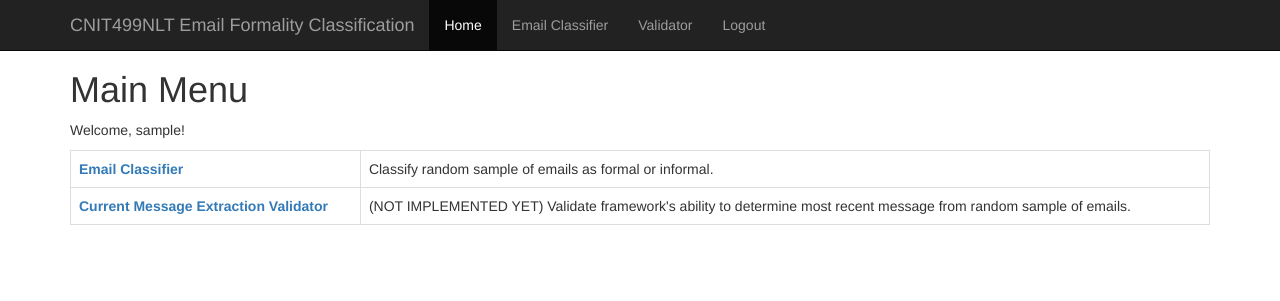
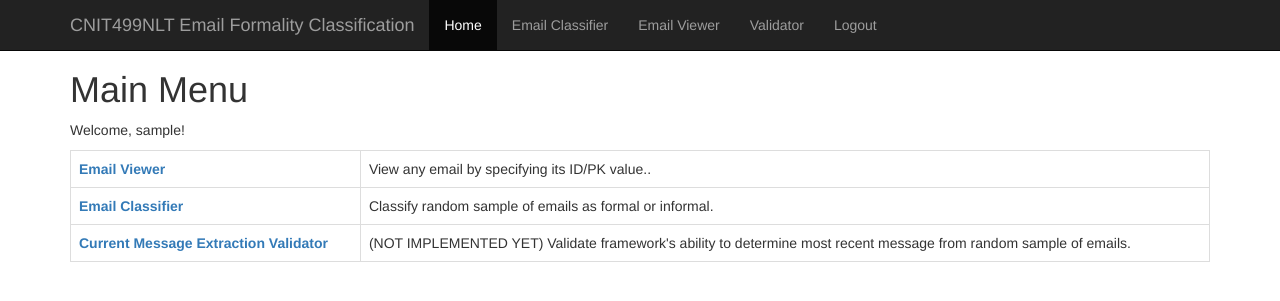
Before and after one commit to danzek/email-formality-detection, a Flask app: page /menu/ in a window 1280 px wide. Shown: the top 301 px of the page. Run offline with Flask 2, Linux system fonts and the light colour scheme; the visitor is signed in with stand-in values (Sample User, id 1); some libraries are stand-ins or nearby versions.

```diff
--- a/classifier_app/app.py
+++ b/classifier_app/app.py
@@ -69,15 +69,37 @@ def menu():
 @app.route('/classify/')
 def classify():
     e = c.fetch_random_sample(classification='unclassified')
-    return flask.render_template('emailview.html',
-                                 email_id=e.id,
-                                 email_sender=e.sender,
-                                 email_recipient=e.recipient,
-                                 email_date=e.date,
-                                 email_subject=e.subject,
-                                 email_body=render_email_body(e.id))
+    if e:
+        return show_email(e.id, classify=True)
+    else:
+        flask.abort(404)
 
-@app.route('/emailbody/<int:email_id>')
+@app.route('/email/')
+def search_emails():
+    return 'test'
+
+@app.route('/email/<int:email_id>')
+def show_email(email_id, classify=False):
+    if classify:
+        form_value = '''<input class="btn btn-primary btn-lg btn-block" type="submit" value="Formal"><br />
+                        <input class="btn btn-danger btn-lg btn-block" type="submit" value="Informal">'''
+    else:
+        form_value = ""
+    eg = c.fetch_all_emails(column='id', query=email_id, exact_match=True)  # eg = email generator method
+    email = next(eg, None)
+    if email:
+        return flask.render_template('emailview.html',
+                                     email_id=email.id,
+                                     email_sender=email.sender,
+                                     email_recipient=email.recipient,
+                                     email_date=email.date,
+                                     email_subject=email.subject,
+                                     email_body=render_email_body(email.id),
+                                     form=form_value)
+    else:
+        flask.abort(404)
+
+@app.route('/email/<int:email_id>/body/')
 def render_email_body(email_id):
     eg = c.fetch_all_emails(column='id', query=email_id, exact_match=True)  # eg = email generator method
     e = next(eg, None)
--- a/classifier_app/templates/menu.html
+++ b/classifier_app/templates/menu.html
@@ -5,6 +5,7 @@
 {% block navigation %}
     <li class="active"><a href="#">Home</a></li>
     <li><a href="{{ url_for('classify') }}">Email Classifier</a></li>
+    <li><a href="{{ url_for('search_emails') }}">Email Viewer</a></li>
     <li><a href="#">Validator</a></li>
     <li><a href="{{ url_for('logout') }}">Logout</a></li>
 {% endblock %}
@@ -14,6 +15,10 @@
 {% block body %}
     <p>Welcome, {{ username }}!</p>
     <table class="table table-bordered">
+        <tr>
+            <td><a href="{{ url_for('search_emails') }}"><strong>Email Viewer</strong></a></td>
+            <td>View any email by specifying its ID/PK value..</td>
+        </tr>
         <tr>
             <td><a href="{{ url_for('classify') }}"><strong>Email Classifier</strong></a></td>
             <td>Classify random sample of emails as formal or informal.</td>
```
Also changed, not shown: classifier_app/templates/emailview.html (+5 -5 lines), data/models.py (+16 -2 lines).
